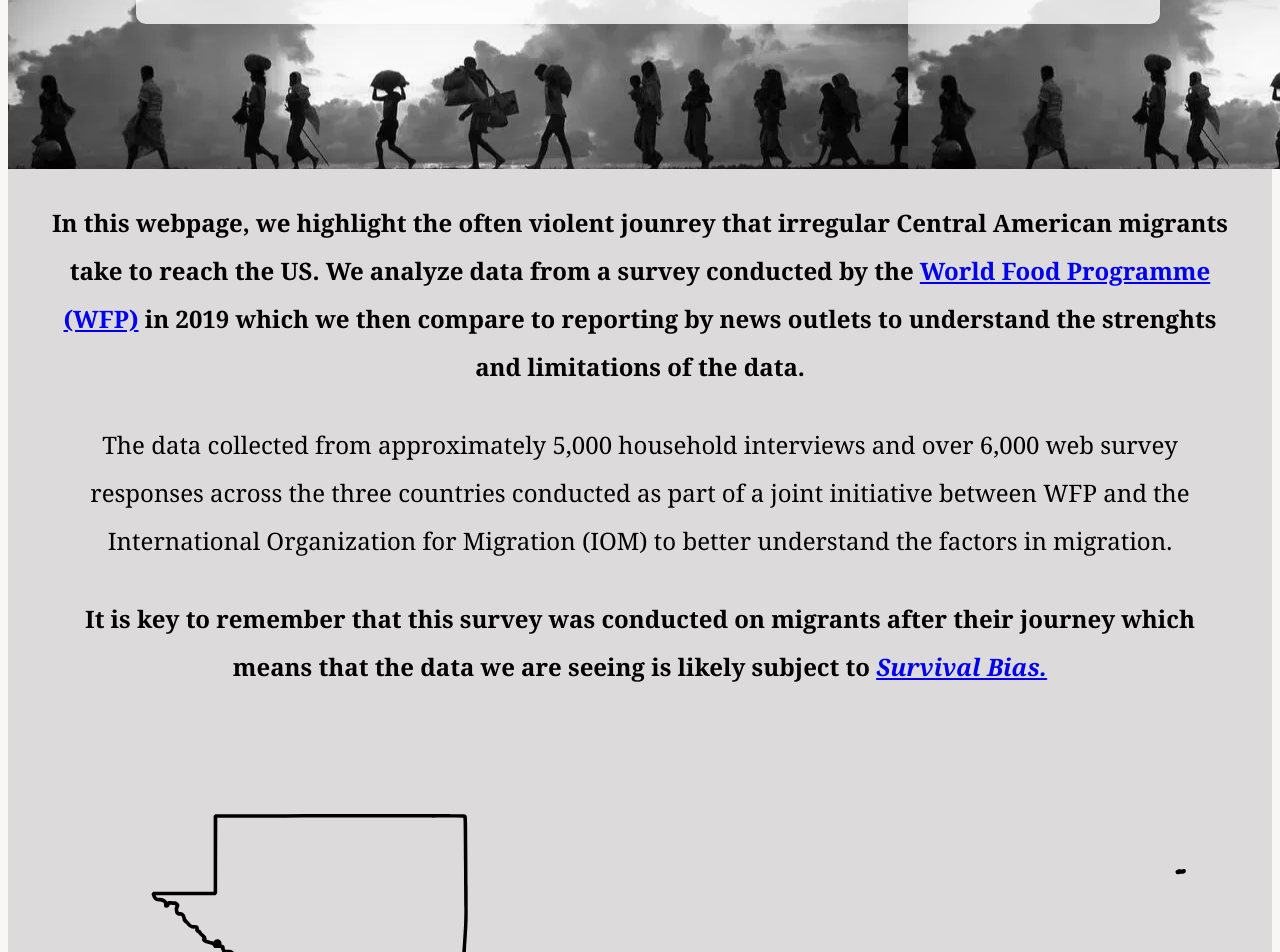
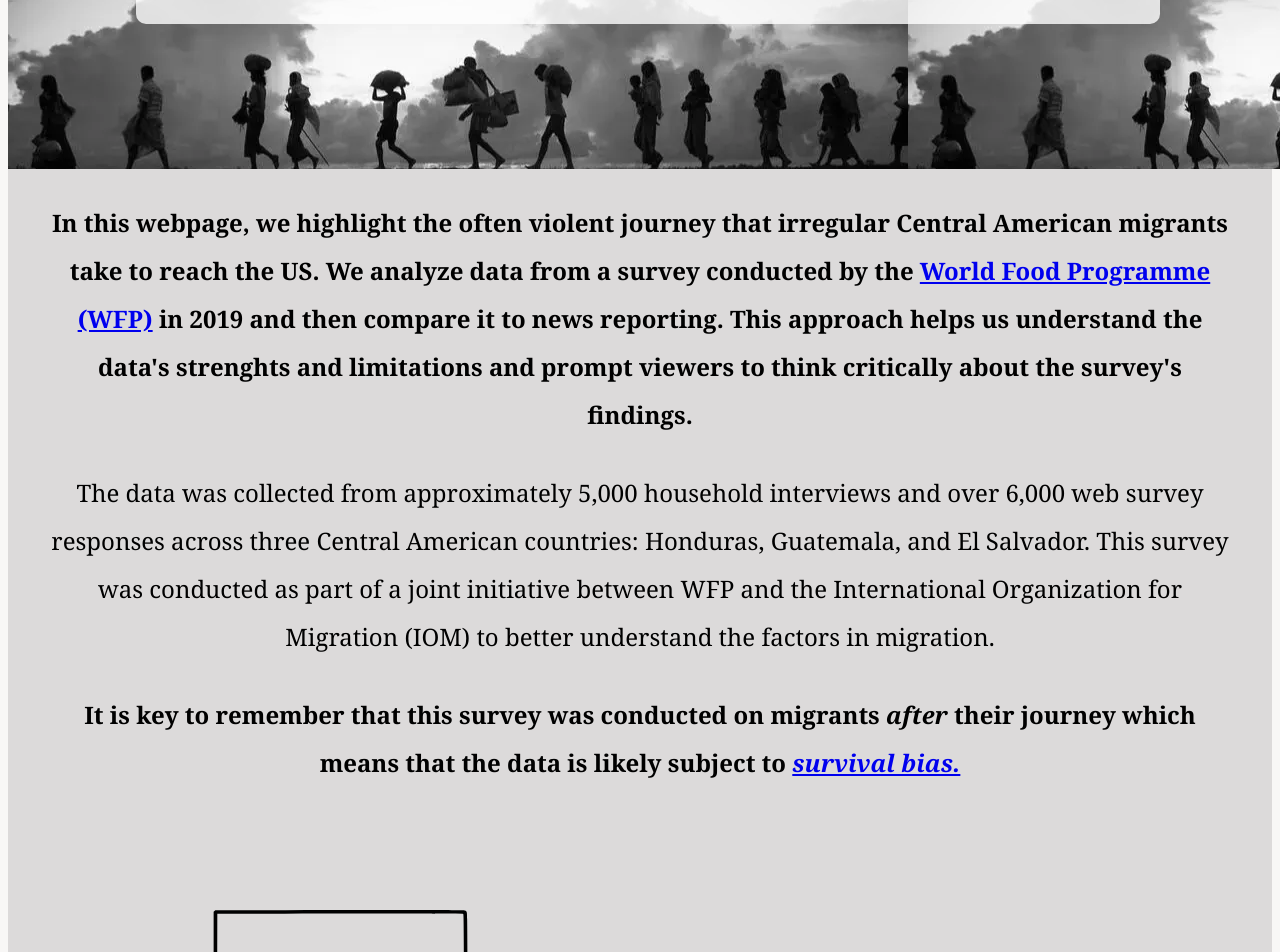
Before and after one commit to abell06/data_viz_migration, a SvelteKit app in the folder todomvc/: page /page9 in a window 1280 px wide. Shown: the part 639-1591 px from the top of the page. Built offline with nearby package versions, Linux system fonts and the light colour scheme; a web font is replaced by a local one.

Commit message:
Narrative final touches

```diff
--- a/todomvc/src/components/App_news.svelte
+++ b/todomvc/src/components/App_news.svelte
@@ -41,16 +41,15 @@
 
     <!-- moved intro text to map page -->
     <div class = 'map'>
-      <h4 style="margin-top: 30px; padding-left: 40px; padding-right: 40px;">In this webpage, we highlight the often violent jounrey that irregular Central American migrants take to reach the US.
-        We analyze data from a survey conducted by the <a href="https://www.wfp.org">World Food Programme (WFP)</a> in 2019 which we then
-        compare to reporting by news outlets to understand the strenghts and limitations of the data.
+      <h4 style="margin-top: 30px; padding-left: 40px; padding-right: 40px;">In this webpage, we highlight the often violent journey that irregular Central American migrants take to reach the US.
+        We analyze data from a survey conducted by the <a href="https://www.wfp.org">World Food Programme (WFP)</a> in 2019 and then
+        compare it to news reporting.
+        This approach helps us understand the data's strenghts and limitations and prompt viewers to think critically about the survey's findings.
       </h4>
-        <p style="margin-top: 30px; padding-left: 40px; padding-right: 40px;">The data collected from approximately 5,000 household interviews and over 6,000 web survey responses across
-                the three countries conducted as part of a joint initiative between WFP and the International Organization for Migration (IOM) to better
-                understand the factors in migration.
+        <p style="margin-top: 30px; padding-left: 40px; padding-right: 40px;">The data was collected from approximately 5,000 household interviews and over 6,000 web survey responses across three Central American countries: Honduras, Guatemala, and El Salvador. This survey was conducted as part of a joint initiative between WFP and the International Organization for Migration (IOM) to better understand the factors in migration.
         </p>
-        <h4 style="margin-top: 30px; padding-left: 40px; padding-right: 40px;">It is key to remember that this survey was conducted on migrants after their journey which means that
-                the data we are seeing is likely subject to <a href="https://en.wikipedia.org/wiki/Survivorship_bias"><em>Survival Bias.</em> </a>
+        <h4 style="margin-top: 30px; padding-left: 40px; padding-right: 40px;">It is key to remember that this survey was conducted on migrants <em>after</em> their journey which means that
+                the data is likely subject to <a href="https://en.wikipedia.org/wiki/Survivorship_bias"><em>survival bias.</em> </a>
       </h4>
 
         <!-- <div style = "height:500px"></div> -->
@@ -82,7 +81,7 @@
           Irregular migrant experience violence at an alarmingly high rate
 
           </h2>
-          <p use:fit={{min_size: 3, max_size: 40}} style="margin-center: 100px;">According to the survey, about <strong>1 in 4 out of the 1268 reported irregular migrants surveyed suffer some form of violence during their journey.</strong><br>
+          <p use:fit={{min_size: 3, max_size: 30}} style="margin-center: 100px;">According to the survey, about <strong>1 in 4 of the irregular migrants surveyed suffered some form of violence during their journey.</strong><br>
             <em>Here "irregular" migration refers to migration not following regular migration pathways such as through the use of visas, foreign residence permits, or those seeking asylum.</em>
           </p>
 
@@ -106,9 +105,10 @@
 
             </h2>
 
-            <p use:fit={{min_size: 3, max_size: 30}} style="margin-top: 5px;"> According to the survey, women (20%) were less likely to suffer from violence than men (27%).
+            <p use:fit={{min_size: 3, max_size: 30}} style="margin-top: 5px;"> According to the survey, women (20%) were less likely to report suffering from violence than men (27%).
               However, <strong>this statistic does not align with other studies, which report that 60% of women experience rape and sexual assault during migration</strong> <sup><a href="https://unu.edu/publications/articles/fleeing-to-mexico-for-safety-the-perilous-journey-for-migrant-women.html" target="_blank">2</a></sup>.
-              The discrepancy may be due to the survey data being collected from the migrant's family members. The victims have reported feeling shame and trauma about the experience and may not want to share it with their family members back home.
+              This disparity could arise from the survey's methodology, which collected information from the migrant's family members. Migrants may be hesitant to share their traumatic experiences with their family members due to the stigma surrounding sexual violence.
+
             </p>
           </div>
         </div>
```
